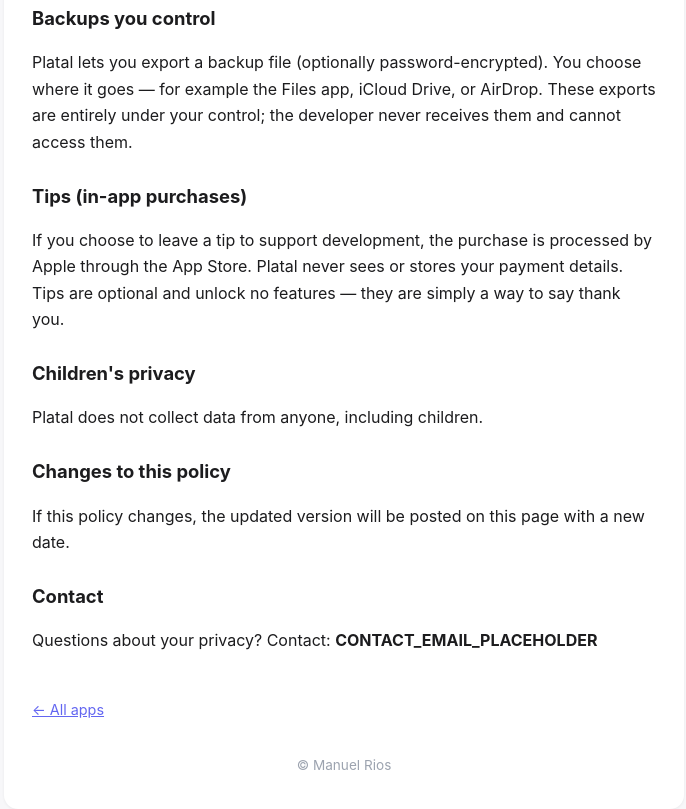
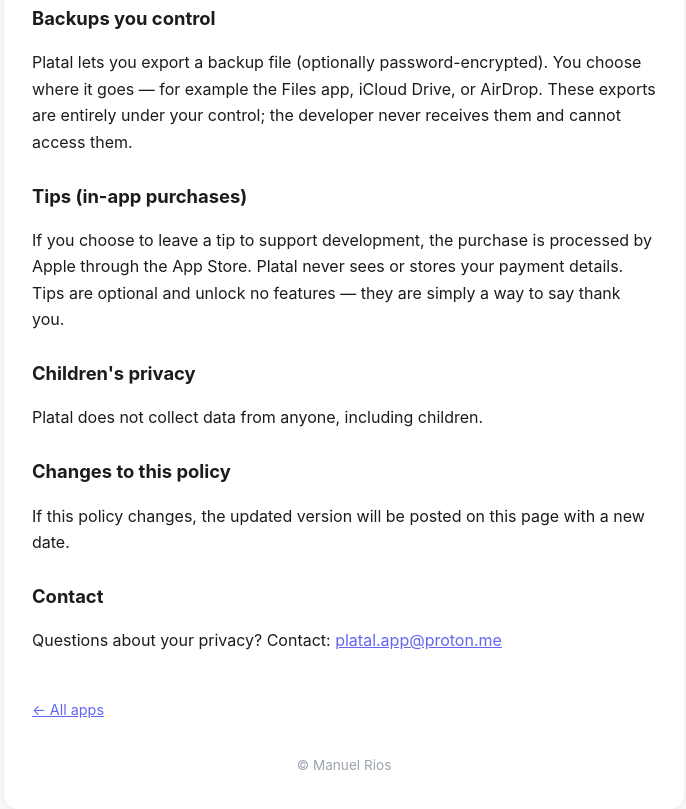
Before and after one commit to ManuelRiosRomero/ManuelRiosRomero.github.io, a plain HTML site: page platal/privacy/index.html in a window 1280 px wide. Shown: the part 521-1330 px from the top of the page, without its empty margins (296-982 px from the left). Drawn offline with Linux system fonts and the light colour scheme.

Commit message:
Set Platal contact email

```diff
--- a/platal/privacy/index.html
+++ b/platal/privacy/index.html
@@ -53,7 +53,7 @@
     <p>If this policy changes, the updated version will be posted on this page with a new date.</p>
 
     <h2>Contact</h2>
-    <p>Questions about your privacy? Contact: <strong>CONTACT_EMAIL_PLACEHOLDER</strong></p>
+    <p>Questions about your privacy? Contact: <a href="mailto:platal.app@proton.me">platal.app@proton.me</a></p>
 
     <a class="back" href="../../">← All apps</a>
     <footer>© Manuel Rios</footer>
```
Also changed, not shown: platal/support/index.html (+1 -1 lines).
